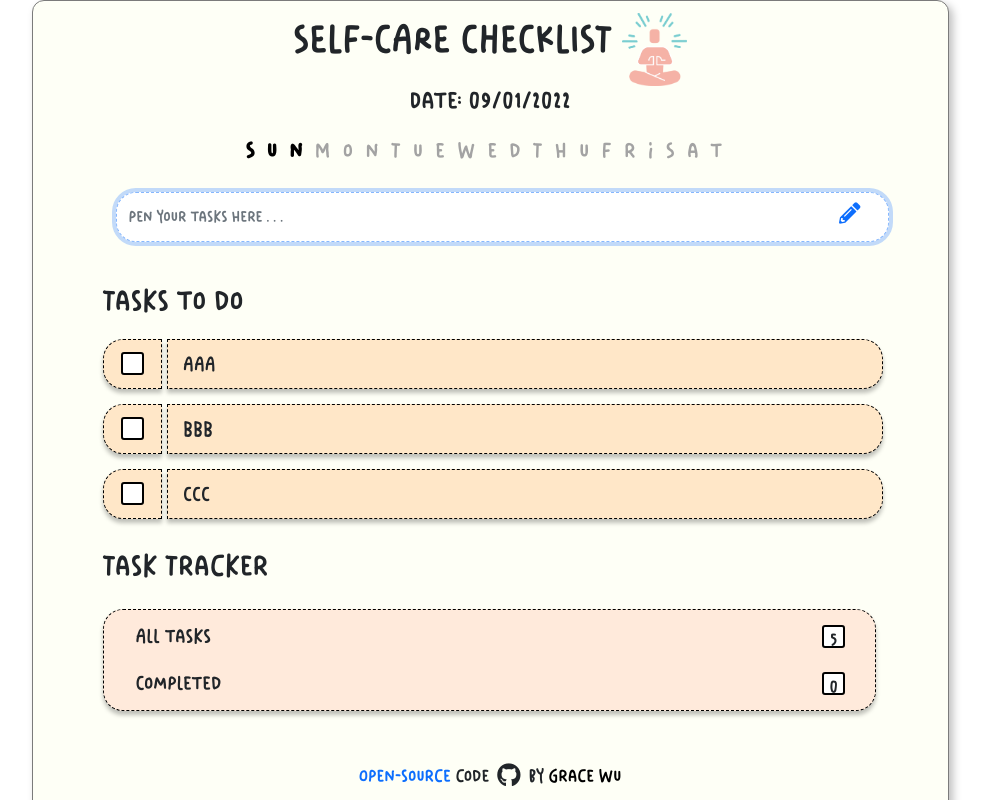
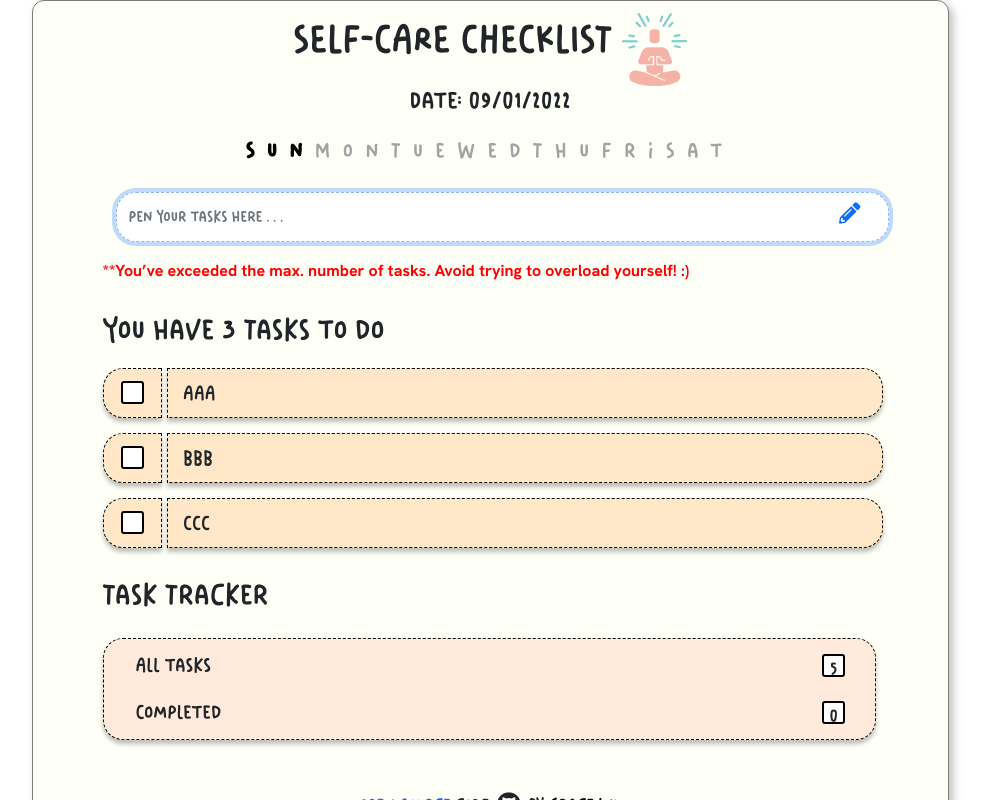
Before and after one commit to gracexuerwu/checklist-project, a React (Create React App) app: page / in a window 1280 px wide. Shown: the top 800 px of the page, without its empty margins (150-1138 px from the left). Built offline with nearby package versions, Linux system fonts and the light colour scheme.

Commit message:
TaskToDo display

```diff
--- a/src/App.js
+++ b/src/App.js
@@ -27,13 +27,22 @@ function App() {
   ]);
   console.log(todoArray.length);
 
-  function errorMessage() {
-    if (todoArray.length > 5) {
-      return <div>**You’ve exceeded the max. number of tasks. Avoid trying to overload yourself! :)</div>;
-    }
-    else {
-      return null;
-    }
+  function TaskToDo(props) {
+    return (
+      <div>
+        {todoArray.length > 0 &&
+          <div className="Heading">You have {todoArray.length} Tasks to do</div>
+        }
+      </div>
+    );
+  }
+  function errorMessage(props) {
+    return (
+      <div> {todoArray.length > 5 &&
+        <div className="">error message You have the max number of tasks</div>
+      }
+      </div>
+    )
   }
 
   //Date
@@ -71,8 +80,9 @@ function App() {
           }
         })}</div>
         <EnterTaskColumn callback={callbackByEnterTaskColumn} />
-        <div className="EnterMessage">{errorMessage}</div>
-        <div className="Heading">Tasks to do</div>
+        <div className="EnterMessage">**You’ve exceeded the max. number of tasks. Avoid trying to overload yourself! :)</div>
+        <errorMessage message={errorMessage} />
+        <TaskToDo todoList={todoArray} />
         {/* <TaskColumn task="AAA" />
         <TaskColumn task="CCC" /> */}
         {
```
